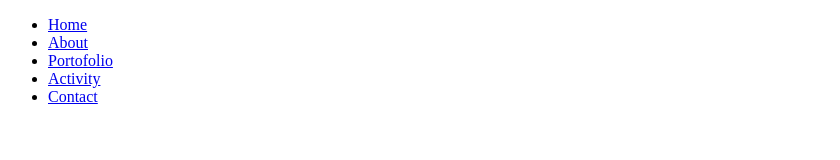
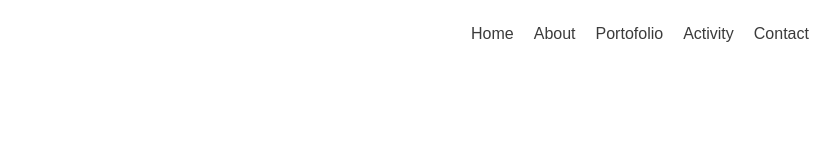
Before and after one commit to qoryy17/Landing-Page, a plain HTML site: page index.html in a window 1280 px wide. Shown: the whole page, without its empty margins (0-840 px from the left). Drawn offline with Linux system fonts and the light colour scheme.

Commit message:
#update : styling header-section

```diff
--- a/index.html
+++ b/index.html
@@ -3,7 +3,7 @@
   <head>
     <meta charset="UTF-8" />
     <meta name="viewport" content="width=device-width, initial-scale=1.0" />
-    <title>Landing Page</title>
+    <title>Portofolio | Budi</title>
     <link rel="stylesheet" href="styles.css" />
   </head>
   <body>
--- a/styles.css
+++ b/styles.css
@@ -0,0 +1,36 @@
+/* Reset CSS */
+* {
+  margin: 0;
+  padding: 0;
+  box-sizing: border-box;
+  font-family: Arial, Helvetica, sans-serif;
+}
+
+/* Header */
+header {
+  width: 100%;
+  display: flex;
+  justify-content: center;
+  padding: 25px 0px;
+}
+nav {
+  width: 100%;
+  max-width: 1200px;
+  display: flex;
+  justify-content: center;
+}
+ul {
+  display: flex;
+  gap: 20px;
+}
+ul li {
+  list-style: none;
+}
+ul li a {
+  text-decoration: none;
+  color: #3b3b3b;
+  transition: color 0.5s;
+}
+ul > li:hover a {
+  color: blue;
+}
```
